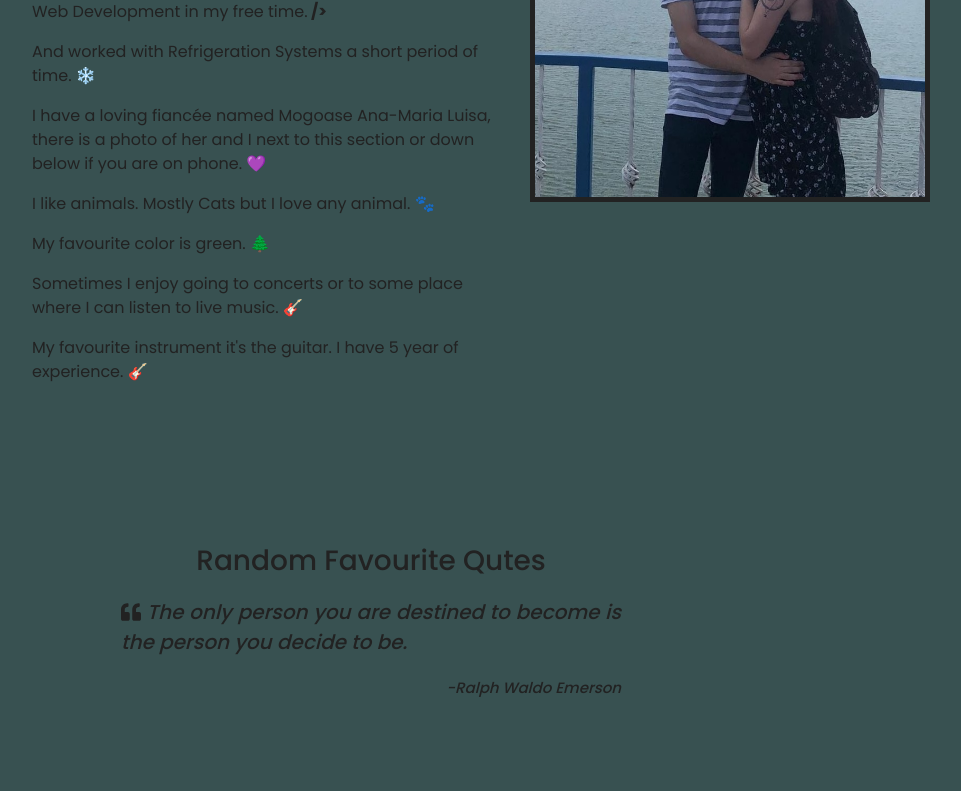
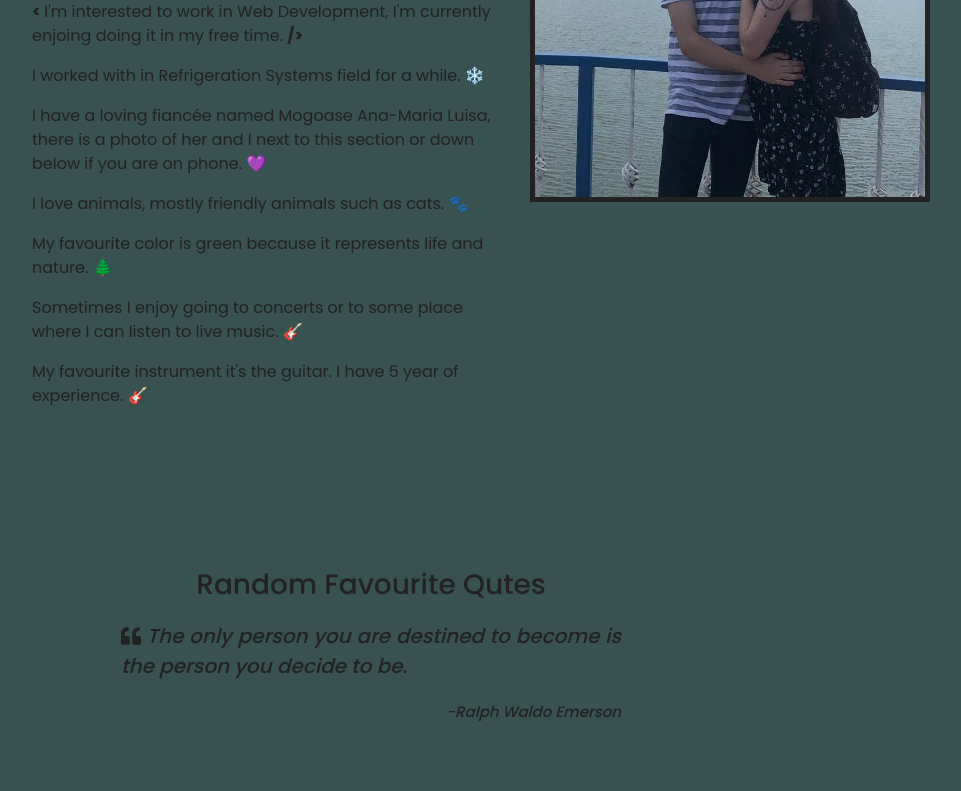
Before and after one commit to brittleru/sebastianmocanu, a plain HTML site: page index.html in a window 1280 px wide. Shown: the part 3517-4308 px from the top of the page, without its empty margins (269-1230 px from the left). Drawn offline with nearby package versions, Linux system fonts and the light colour scheme.

Commit message:
small stuff

```diff
--- a/index.html
+++ b/index.html
@@ -290,17 +290,19 @@
       <h2>Here are some facts about me</h2>
       <br>
       <p>I'm a final year student at "Universitatea Politehnica Bucuresti
+        pursuing my banchelor's in Mechatronics and Robotics
         <img src="https://upload.wikimedia.org/wikipedia/ro/thumb/5/51/Logo_Universitatea_Politehnica_din_Bucure%C8%99ti.svg/1200px-Logo_Universitatea_Politehnica_din_Bucure%C8%99ti.svg.png" alt="poli" id="poli-img">
         .</p>
-      <p><span class="span-c">< </span>I study Mechatronics and Robotics but I
-          enjoy to work in Web Development in my free time.<span class="span-c">
+      <p><span class="span-c">< </span>I'm interested to work in Web
+        Development, I'm currently enjoing doing it in my free time.
+        <span class="span-c">
           /></span> </p>
-      <p>And worked with Refrigeration Systems a short period of time. ❄️</p>
+      <p>I worked with in Refrigeration Systems field for a while. ❄️</p>
       <p>I have a loving fiancée named Mogoase Ana-Maria Luisa, there is a photo
          of her and I next to this section or down below if you are on phone.
           💜</p>
-      <p>I like animals. Mostly Cats but I love any animal. 🐾</p>
-      <p>My favourite color is green. 🌲</p>
+      <p>I love animals, mostly friendly animals such as cats. 🐾</p>
+      <p>My favourite color is green because it represents life and nature. 🌲</p>
       <p>Sometimes I enjoy going to concerts or to some place where I can listen
          to live music. 🎸</p>
       <p>My favourite instrument it's the guitar. I have 5 year of experience.
@@ -373,6 +375,8 @@
       <li data-target="#slides" data-slide-to="1"></li>
       <li data-target="#slides" data-slide-to="2"></li>
       <li data-target="#slides" data-slide-to="3"></li>
+      <li data-target="#slides" data-slide-to="4"></li>
+      <li data-target="#slides" data-slide-to="5"></li>
     </ul>
     <div class="carousel-inner text-center">
       <div class="carousel-item active">
@@ -392,6 +396,12 @@
       </div>
       <div class="carousel-item text-center">
         <img class="d-block img-fluid" src="img/jsCode.png" alt="">
+      </div>
+      <div class="carousel-item text-center">
+        <img class="d-block img-fluid" src="img/pythonCode.png" alt="">
+      </div>
+      <div class="carousel-item text-center">
+        <img class="d-block img-fluid" src="img/javaCode.png" alt="">
       </div>
       <!-- <div class="carousel-item">
         <img class="d-block w-100" src="img/background3.png" alt="">
```
Also changed, not shown: img/javaCode.png (added), img/pythonCode.png (added).
